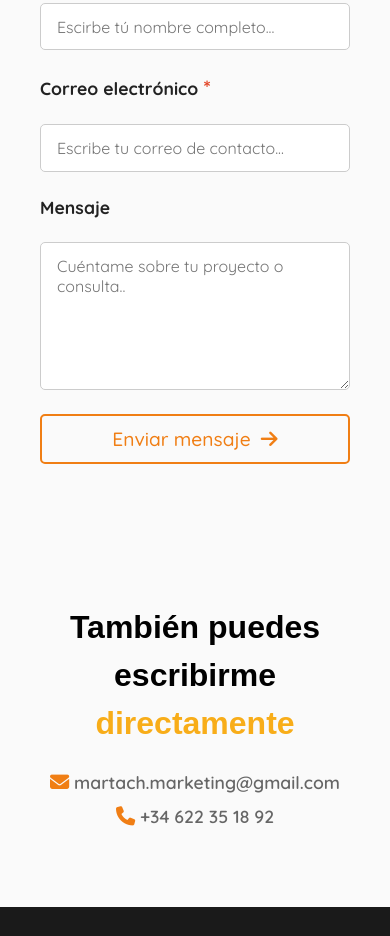
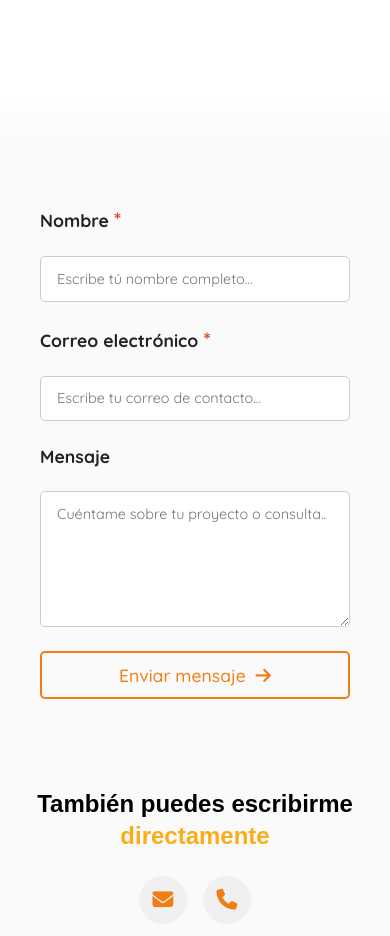
Before and after one commit to martaxxa/mch-marketing, a website built with Vite: page src/contacto.html in a window 390 px wide. Shown: the part 702-1638 px from the top of the page. Built offline with nearby package versions, Linux system fonts and the light colour scheme; a web font is replaced by a local one.

Commit message:
Add responsive proyectos y contacto

```diff
--- a/src/contacto.html
+++ b/src/contacto.html
@@ -27,7 +27,7 @@
   <section class="contactform">
     <form action="mailto:martach.marketing@gmail.com" method="POST" enctype="text/plain">
       <label for="name">Nombre <strong style="color: #e34526; font-size: 1.3rem">*</strong></label>
-      <input type="text" id="name" name="name" required placeholder="Escirbe tú nombre completo..." />
+      <input type="text" id="name" name="name" required placeholder="Escribe tú nombre completo..." />
 
       <label for="email">Correo electrónico <strong style="color: #e34526; font-size: 1.3rem">*</strong></label>
       <input type="email" id="email" name="email" required placeholder="Escribe tu correo de contacto..." />
@@ -43,8 +43,16 @@
   <section class="contactinfo">
     <h2>También puedes escribirme <strong style="color: #f8ad19">directamente</strong></h2>
     <ul>
-      <li><i class="fas fa-envelope"></i> <a href="mailto:martach.marketing@gmail.com">martach.marketing@gmail.com</a></li>
-      <li><i class="fas fa-phone"></i> <a href="tel:+34600000000">+34 622 35 18 92</a></li>
+      <li>
+        <a href="mailto:martach.marketing@gmail.com">
+          <i class="fas fa-envelope"></i>
+        </a>
+      </li>
+      <li>
+        <a href="tel:+34622351892">
+          <i class="fas fa-phone"></i>
+        </a>
+      </li>
     </ul>
   </section>
 
--- a/src/scss/contact/_contact.scss
+++ b/src/scss/contact/_contact.scss
@@ -17,6 +17,10 @@
       font-weight: 800;
       font-size: 1.1rem;
       color: #222;
+
+      @include tablet {
+        font-size: 1.3rem;
+      }
     }
 
     input,
@@ -25,8 +29,12 @@
       border: 1px solid #ccc;
       border-radius: 5px;
       font-family: $fontfamily-main;
-      font-size: 1rem;
+      font-size: 0.9rem;
       resize: vertical;
+
+      @include tablet {
+        font-size: 1.2rem;
+      }
 
       &:focus {
         outline: none;
@@ -39,7 +47,7 @@
       position: relative;
       font-family: $fontfamily-main;
       color: $orange-color;
-      font-size: 1.2rem;
+      font-size: 1.1rem;
       font-weight: 500;
       padding: 0.7rem;
       background-color: transparent;
@@ -49,6 +57,10 @@
       transition: all 0.3s ease;
       display: inline-block;
       cursor: pointer;
+
+      @include tablet {
+        font-size: 1.3rem;
+      }
 
       i {
         color: $orange-color;
@@ -73,40 +85,51 @@
 
 .contactinfo {
   background-color: #fafafa;
-  padding: 3rem 2.5rem;
+  padding: 0.3rem 2.3rem;
   text-align: center;
   padding-bottom: 4rem;
 
   h2 {
     font-family: $fontfamily-title;
-    font-size: 2rem;
+    font-size: 1.5rem;
     margin-bottom: 1.5rem;
-    line-height: 3rem;
+    line-height: 2rem;
+
+    @include tablet {
+      font-size: 2rem;
+      line-height: 3rem;
+    }
   }
 
   ul {
     list-style: none;
     padding: 0;
+    display: flex;
+    gap: 1rem;
+    justify-content: center;
+    align-items: center;
 
-    li {
-      font-family: $fontfamily-main;
-      font-size: 1.1rem;
-      font-weight: 600;
-      margin-bottom: 0.8rem;
+    li a {
+      display: inline-flex;
+      align-items: center;
+      justify-content: center;
+      width: 3rem;
+      height: 3rem;
+      border-radius: 50%;
+      background: #f0f0f0;
+      color: $orange-color;
+      text-decoration: none;
+      font-size: 1.3rem;
+      transition: background 0.3s, color 0.3s;
 
-      a {
-        color: #666;
-        text-decoration: none;
+      @include tablet {
+        font-size: 1.5rem;
+      }
+    }
 
-        &:hover {
-          color: $yellow-color;
-        }
-      }
-
-      i {
-        color: $orange-color;
-        font-size: 1.2rem;
-      }
+    li a:hover {
+      background: #333;
+      color: #fff;
     }
   }
 }
--- a/src/scss/contact/_covercontact.scss
+++ b/src/scss/contact/_covercontact.scss
@@ -3,32 +3,43 @@
   background-size: cover;
   background-position: 50%;
   background-repeat: no-repeat;
-  min-height: 70svh;
+  min-height: 100svh;
   overflow: hidden;
   position: relative;
   display: flex;
   flex-direction: column;
   justify-content: center;
   text-align: start;
-  padding-left: 2.5rem;
+  padding-left: 2rem;
   z-index: 0;
 
   &__title {
     font-family: $fontfamily-title;
     font-weight: 100;
     color: white;
-    font-size: 4rem;
-    top: 3rem;
+    font-size: 2.3rem;
+    top: 2rem;
+
+    @include tablet {
+      font-size: 3.5rem;
+      top: 1rem;
+    }
   }
 
   &__subtitle {
     font-family: $fontfamily-main;
     font-weight: 600;
-    font-size: 1.3rem;
-    margin-right: 5rem;
+    font-size: 1.1rem;
+    margin-right: 4rem;
     margin-bottom: 0.6rem;
     color: white;
-    top: 3rem;
+    top: -1rem;
+
+    @include tablet {
+      font-size: 1.5rem;
+      margin-right: 12rem;
+      top: -3rem;
+    }
   }
 }
 
--- a/src/scss/projects/_coverproject.scss
+++ b/src/scss/projects/_coverproject.scss
@@ -1,7 +1,7 @@
 .coverproject {
   background-image: url("../../images/cover-project.png");
   background-size: cover;
-  background-position: 44%;
+  background-position: 35%;
   background-repeat: no-repeat;
   min-height: 100svh;
   overflow: hidden;
@@ -10,24 +10,38 @@
   flex-direction: column;
   justify-content: center;
   text-align: start;
-  padding-left: 2.5rem;
+  padding-left: 2rem;
   z-index: 0;
+
+  @include tablet {
+    background-position: 5%;
+  }
 
   &__title {
     font-family: $fontfamily-title;
     font-weight: 100;
     color: white;
-    font-size: 4rem;
-    top: -3.8rem;
+    font-size: 2.3rem;
+    top: -2rem;
+
+    @include tablet {
+      font-size: 3.5rem;
+    }
   }
 
   &__subtitle {
     font-family: $fontfamily-main;
     font-weight: 600;
-    font-size: 1.3rem;
-    margin-right: 9rem;
+    font-size: 1.1rem;
+    margin-right: 3rem;
     color: white;
-    top: -3.8rem;
+    top: -5rem;
+
+    @include tablet {
+      font-size: 1.5rem;
+      margin-right: 12rem;
+      top: -6.5rem;
+    }
   }
 }
 
--- a/src/scss/projects/_projects.scss
+++ b/src/scss/projects/_projects.scss
@@ -1,17 +1,21 @@
 .projects {
-  padding: 5rem 2rem;
+  padding: 5rem;
   background-color: #fafafa;
 
   &__text {
     font-family: $fontfamily-main;
-    font-size: 1.3rem;
+    font-size: 1rem;
     text-align: center;
-    line-height: 1.4;
+    line-height: 1.5;
     font-weight: 600;
-    max-width: 50ch;
+    max-width: 700px;
     margin-bottom: 4rem;
     margin-inline: 2rem;
     color: #666;
+
+    @include tablet {
+      font-size: 1.2rem;
+    }
   }
 
   &__grid {
@@ -62,5 +66,9 @@
     font-family: $fontfamily-title;
     text-align: center;
     line-height: 2.5rem;
+
+    @include tablet {
+      font-size: 1.5rem;
+    }
   }
 }
```
